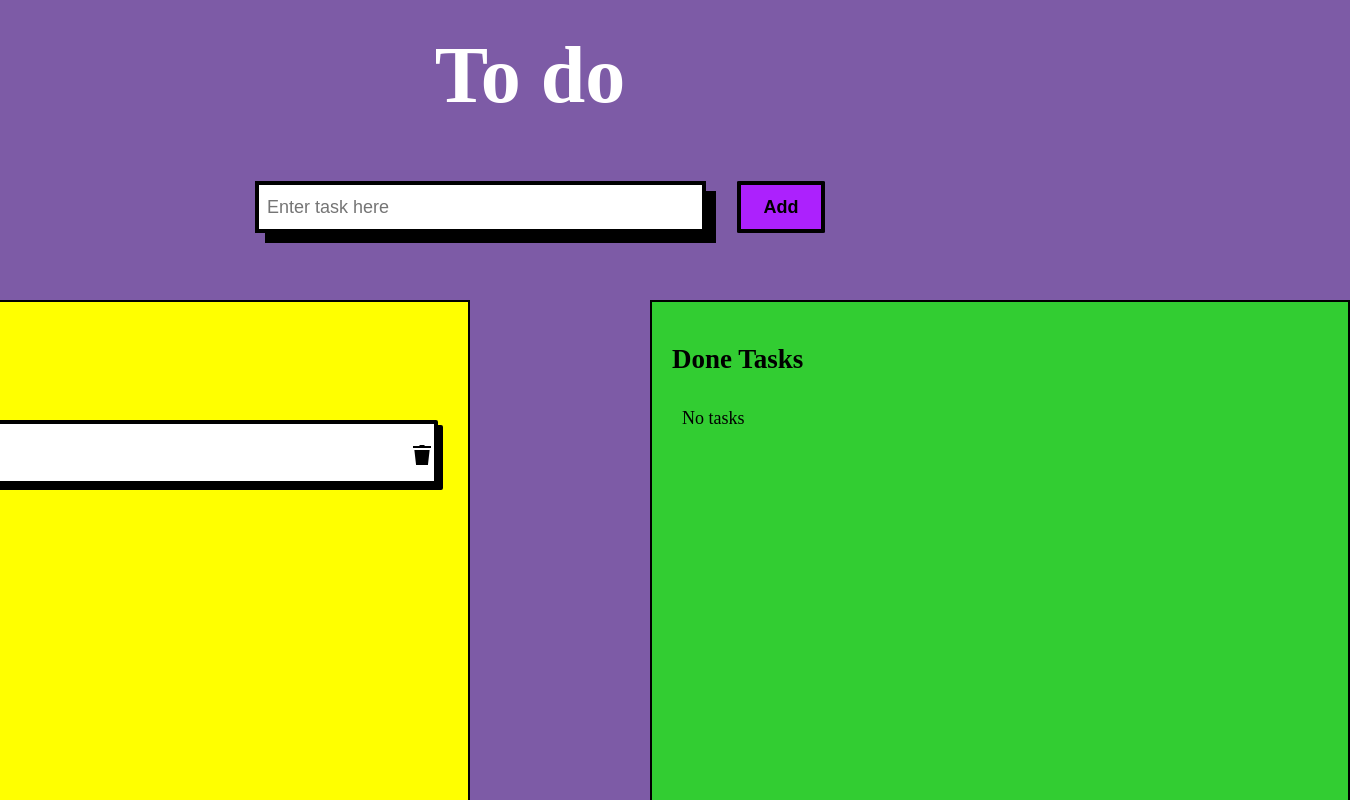
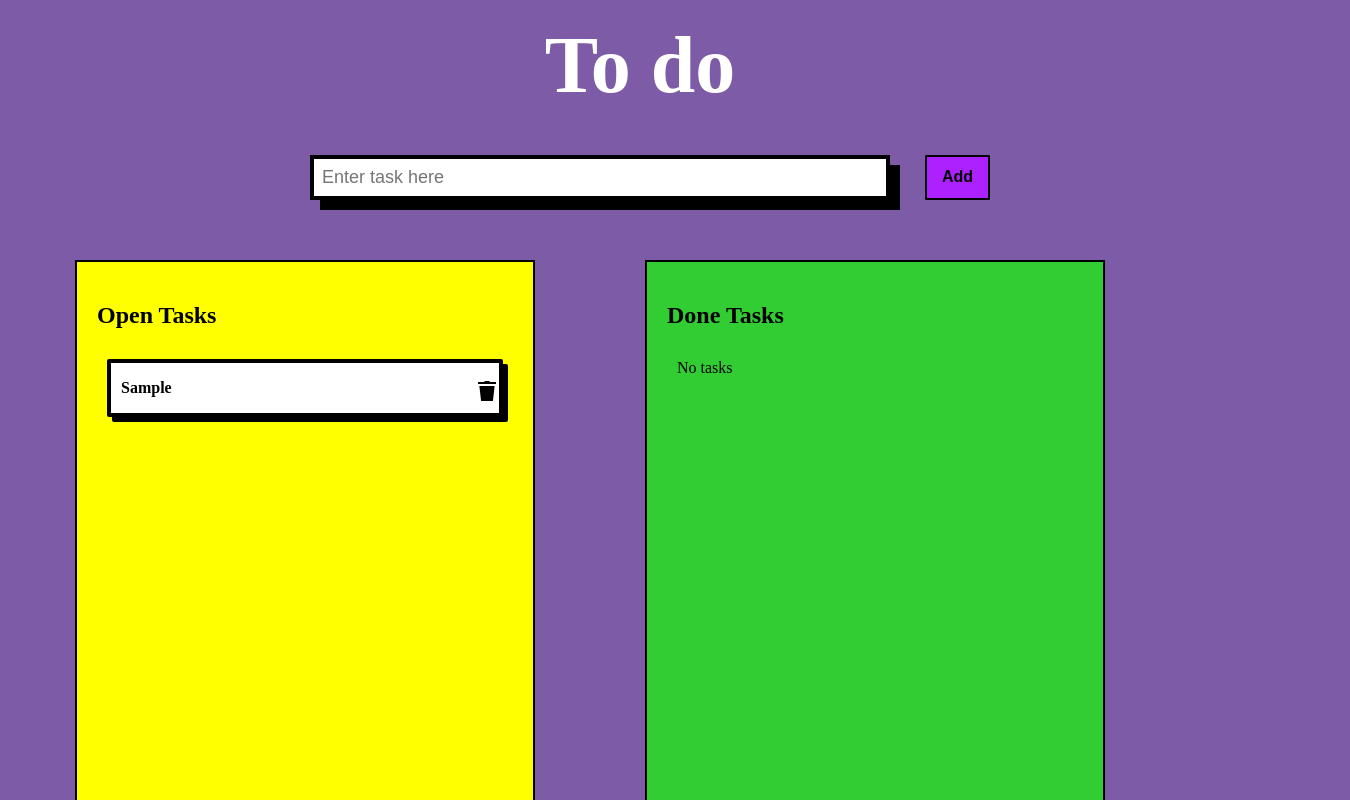
Before and after one commit to primasghar/To-do-app, a React app: page / in a window 1280 px wide. Both pictures are taken after typing "Sample" into the empty fields and a click on the button "Add". Shown: the top 800 px of the page, 1350 px wide, since content can reach past the window. Built offline with nearby package versions, Linux system fonts and the light colour scheme.

Commit message:
Added media queries

```diff
--- a/src/Shared/Button/Button.module.css
+++ b/src/Shared/Button/Button.module.css
@@ -1,16 +1,16 @@
 .btn {
     text-decoration: none;
     display: inline-block;
-  font-size: 1em;
+    font-size: 16px;
     font-weight: 600;
     cursor: pointer;
     text-align: center;
-  color:black;
-  border: 0.25em solid black;
+    color: black;
+    border: 2px solid black;
     border-radius: 2%;
-  margin-left: 0.625em ;
-  padding: 0.625em 1.25em;
-  background-color:  hsl(278, 98%, 56%);
+    padding: 6px 15px;
+    margin-left: 15px;
+    background-color: hsl(278, 98%, 56%);
     /*neon effect-*/
     /*  text-shadow: 0 0 0.125em hsl(0 0% 100% ), 0 0 0.125em hsl(278, 98%, 56%);*/
     /*  box-shadow: 0 0 1em 0 hsl(278, 98%, 56%);*/
@@ -20,3 +20,14 @@
 .btn:active {
     background-color: yellow;
 }
+
+@media only screen and (max-width: 600px) {
+    .btn {
+       display: block;
+        margin-top: 15px;
+        padding: 4px 6px;
+        width: 60px;
+    }
+
+
+}
--- a/src/ToDo/ToDo.module.css
+++ b/src/ToDo/ToDo.module.css
@@ -1,31 +1,67 @@
+
+/* Extra small devices (phones, 600px and down) */
+@media only screen and (max-width: 600px) {
     .wrapper {
-    display: grid;
-    grid-gap: 20px;
-    grid-template-rows: 150px 100px auto;
-    grid-template-columns:  repeat(8,200px);
+        margin: 0 auto;
+        display: flex;
+        flex-direction: column;
         justify-content: center;
         align-items: center;
     }
 
     .heading {
-    grid-row:1/2;
-    grid-column: 3/6;
-    color: white;
-    font-size: 80px;
-    text-align: center;
+        font-size: 50px;
+        margin-top: 12px;
+    }
 
-}
     .enterData {
-    grid-row:2/3;
-    grid-column: 3/6;
-    padding: 20px;
-    margin-bottom: 26px;
+        padding: 0;
+        margin-bottom: 16px;
     }
 
     .openList,
     .doneList {
-    width: 700px;
-    height: 820px;
+        width: 300px;
+        height: 420px;
+        padding: 20px;
+        margin: 10px 0;
+        border: 2px solid black;
+        overflow: auto;
+    }
+
+    .openList {
+        background-color: yellow;
+    }
+
+    .doneList {
+        background-color: limegreen;
+    }
+}
+
+/* Small devices (portrait tablets and large phones, 600px and up) */
+@media only screen and (min-width: 600px) {
+    .wrapper {
+        margin: 0 auto;
+        display: flex;
+        flex-direction: column;
+        justify-content: center;
+        align-items: center;
+    }
+
+    .heading {
+        font-size: 50px;
+        margin-top: 12px;
+    }
+
+    .enterData {
+        padding: 0;
+        margin-bottom: 16px;
+    }
+
+    .openList,
+    .doneList {
+        width: 500px;
+        height: 520px;
         padding: 20px;
         margin: 10px 0;
         border: 2px solid black;
@@ -33,11 +69,62 @@
     }
     .openList {
         background-color: yellow;
-    grid-row:3/4;
     }
 
     .doneList {
-    grid-row:3/4;
-    grid-column: 5/8;
         background-color: limegreen;
     }
+}
+
+
+/* Large devices (laptops/desktops, 992px and up) */
+@media only screen and (min-width: 992px) {
+    .wrapper {
+        margin: 0 auto;
+        display: grid;
+        grid-gap: 10px;
+        grid-template-rows: 130px 100px auto;
+        grid-template-columns:  repeat(6, 150px);
+        justify-content: center;
+        align-items: center;
+    }
+
+    .heading {
+        grid-row: 1/2;
+        grid-column: 2/6;
+        color: white;
+        font-size: 80px;
+        text-align: center;
+        margin: 0;
+    }
+    .enterData {
+        grid-row: 2/3;
+        grid-column: 2/6;
+        padding: 20px;
+        margin-bottom: 26px;
+    }
+
+    .openList,
+    .doneList {
+        width: 460px;
+        height: 700px;
+    }
+    .openList {
+        grid-row: 3/4;
+        grid-column: 1/4;
+    }
+
+    .doneList {
+        grid-row: 3/4;
+        grid-column: 4/7;
+    }
+}
+
+
+/* Extra large devices (large laptops and desktops, 1200px and up) */
+@media only screen and (min-width: 1200px) {
+    .wrapper {
+        grid-template-rows: 130px 100px auto;
+        grid-template-columns:  repeat(6, 180px);
+
+}}
--- a/src/ToDo/components/AddForm/AddForm.module.css
+++ b/src/ToDo/components/AddForm/AddForm.module.css
@@ -1,20 +1,49 @@
 .container {
   padding: 5px;
   display: flex;
-  /*width: 600px;*/
 }
 
-/*.inputLabel {*/
-/*  font-size: 24px;*/
-/*  font-weight: 700;*/
-/*  margin: 10px;*/
-/*}*/
-
 .inputField {
-  font-size: 18px;
-  width: 800px;
   border: 4px solid black;
   box-shadow: 10px 10px black;
-  margin: 0 20px;
+
   padding: 8px;
 }
+
+/*--------------media--------------*/
+/* Extra small devices (phones, 600px and down) */
+@media only screen and (max-width: 600px) {
+  .container {
+    display: flex;
+    flex-direction: column;
+    justify-content: center;
+    align-items: center;
+
+  }
+  .inputField {
+    font-size: 16px;
+    width: 300px;
+    margin: 0 10px;
+    border: 2px solid black;
+    box-shadow: 5px 5px black;
+  }
+}
+/* Small devices (portrait tablets and large phones, 600px and up) */
+@media only screen and (min-width: 600px) {
+  .inputField {
+    font-size: 16px;
+    width: 400px;
+    margin: 0 10px;
+
+  }
+}
+
+/* Large devices (laptops/desktops, 992px and up) */
+@media only screen and (min-width: 992px) {
+  .inputField {
+    font-size: 18px;
+    width: 800px;
+    margin: 0 20px;
+  }
+
+}
--- a/src/ToDo/components/ToDoItem/ToDoItem.module.css
+++ b/src/ToDo/components/ToDoItem/ToDoItem.module.css
@@ -2,22 +2,48 @@
     display: flex;
     justify-content: space-between;
     align-items: center;
-  font-weight: 700;
     background-color: white;
     padding-left: 15px;
     margin: 12px 0;
-  border: 4px solid black;
     border-radius: 2px;
     cursor: pointer;
-  box-shadow: 5px 5px black;
 }
 
 .item:hover {
     transform: scale(1.1);
-  padding-left: 20px;
-  margin: 12px;
+    padding: 0 10px;
+    margin: 8px;
 }
 
 .del {
     margin-top: 10px;
 }
+
+
+/*--------------media--------------*/
+/* Extra small devices (phones, 600px and down) */
+@media only screen and (max-width: 600px) {
+    .item {
+        font-weight: 500;
+        padding-left: 10px;
+        margin: 0;
+        border: 2px solid black;
+        box-shadow: 2px 2px black;
+    }
+}
+
+/* Small devices (portrait tablets and large phones, 600px and up) */
+@media only screen and (min-width: 600px) {
+    .item {
+        font-weight: 700;
+        padding-left: 10px;
+        margin: 0;
+        border: 4px solid black;
+        box-shadow: 5px 5px black;
+    }
+}
+
+/*@media only screen and (max-width: 600px) {*/
+
+
+/*}*/
--- a/src/index.css
+++ b/src/index.css
@@ -9,7 +9,6 @@ html {
 
 body {
     height:100vh;
-    font-size: 18px;
     color: black;
     background-color: #7D5bA6;
     margin: 0 auto;
```
Lines whose indentation alone changed are shown as unchanged.
